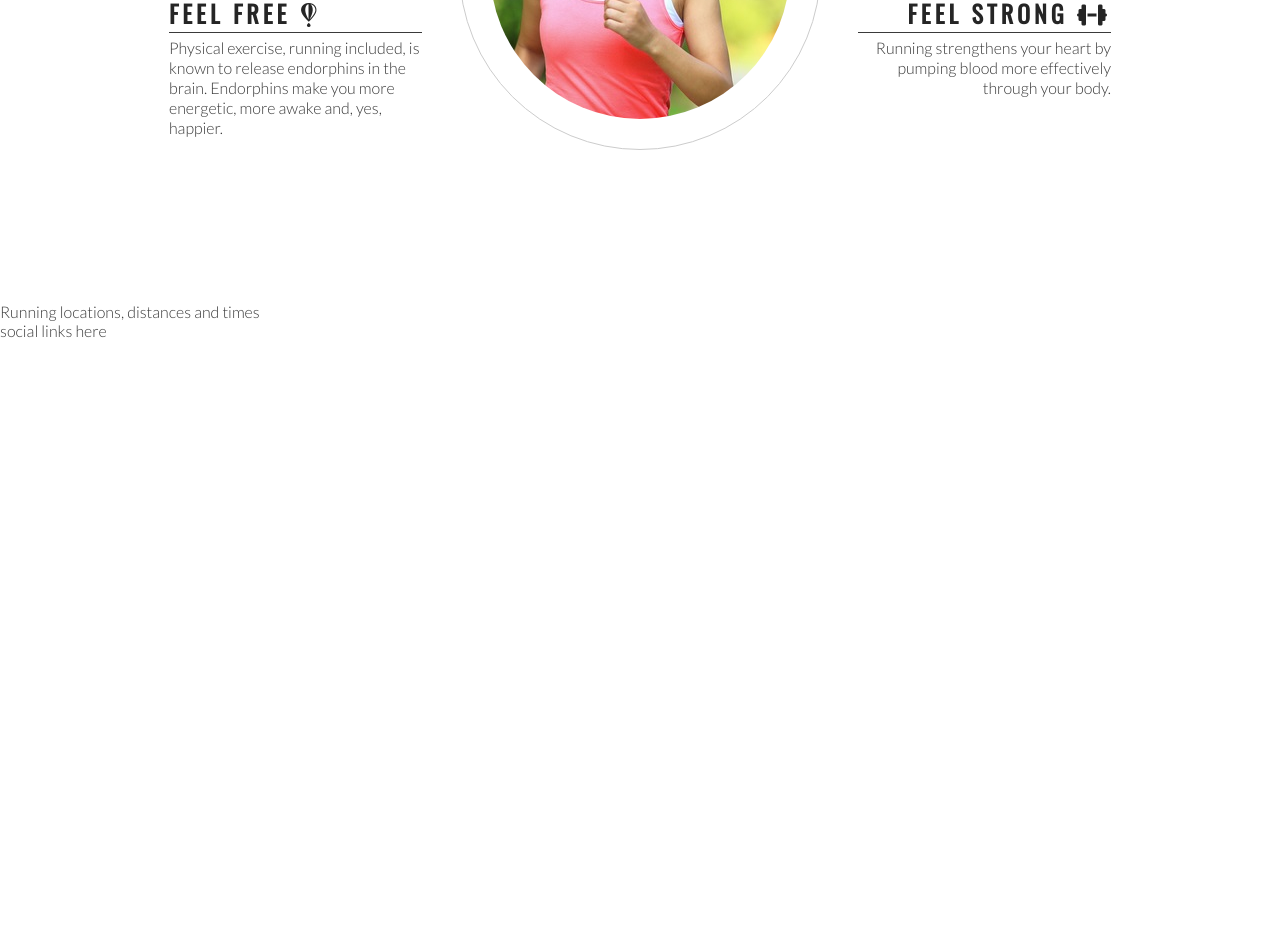
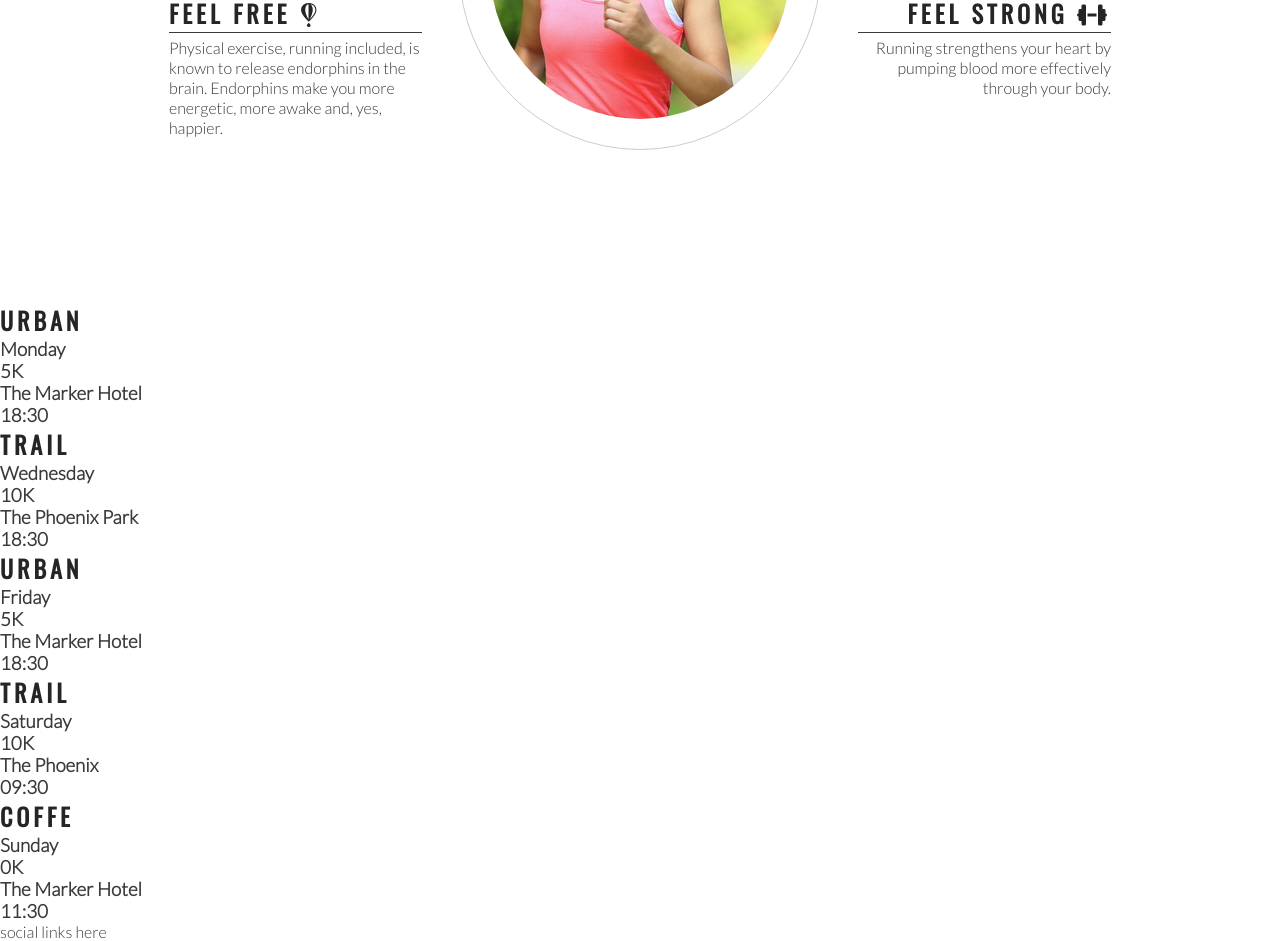
Before and after one commit to arthurvguide/love-running, a plain HTML site: page index.html in a window 1280 px wide. Shown: the part 993-1934 px from the top of the page. Before the commit the page ends 1333 px from the top, so only its background shows below. Drawn offline with nearby package versions, Linux system fonts and the light colour scheme.

Commit message:
Add meetup times main structure

```diff
--- a/index.html
+++ b/index.html
@@ -74,7 +74,42 @@
         </div>
     </section>
     <section>
-        Running locations, distances and times
+        <div>
+            <h2>Urban</h2>
+            <h3>Monday</h3>
+            <h3>5K</h3>
+            <h3>The Marker Hotel</h3>
+            <h3>18:30</h3>
+        </div>
+        <div>
+            <h2>Trail</h2>
+            <h3>Wednesday</h3>
+            <h3>10K</h3>
+            <h3>The Phoenix Park</h3>
+            <h3>18:30</h3>
+        </div>
+        <div>
+            <h2>Urban</h2>
+            <h3>Friday</h3>
+            <h3>5K</h3>
+            <h3>The Marker Hotel</h3>
+            <h3>18:30</h3>
+        </div>
+        <div>
+            <h2>Trail</h2>
+            <h3>Saturday</h3>
+            <h3>10K</h3>
+            <h3>The Phoenix</h3>
+            <h3>09:30</h3>
+        </div>
+        <div>
+            <h2>Coffe</h2>
+            <h3>Sunday</h3>
+            <h3>0K</h3>
+            <h3>The Marker Hotel</h3>
+            <h3>11:30</h3>
+        </div>
+
     </section>
     <footer>
         social links here
```
